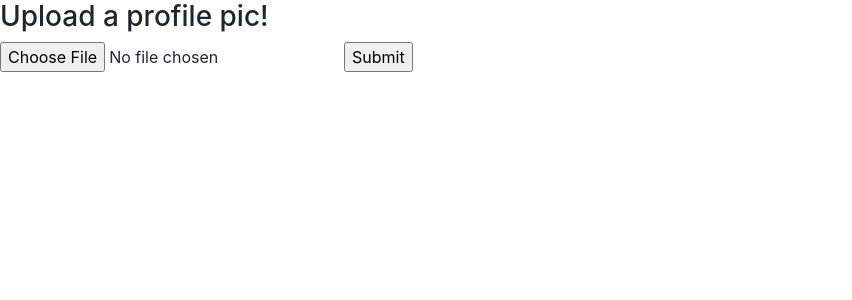
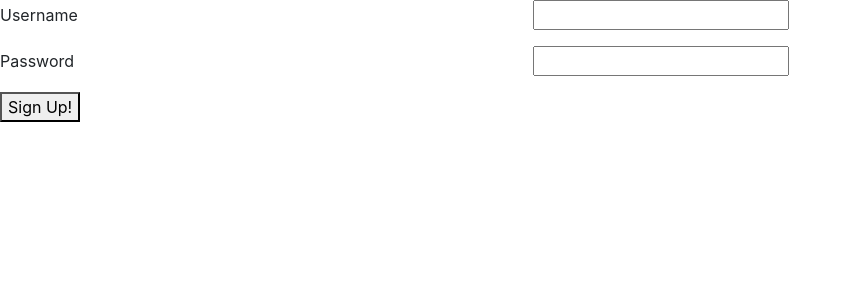
Before and after one commit to aubrey-sherman/friender-fe, a React (Vite) app: page /signup in a window 1280 px wide. Shown: the top 300 px of the page, without its empty margins (0-852 px from the left). Built offline with nearby package versions, Linux system fonts and the light colour scheme.

Commit message:
WIP signup form and api

```diff
--- a/src/App.jsx
+++ b/src/App.jsx
@@ -1,5 +1,8 @@
 import { useState } from 'react';
+import { BrowserRouter } from "react-router-dom";
 import UploadImageForm from './UploadImageForm.jsx';
+import FrienderApi from './api.js';
+import RoutesList from './RoutesList.jsx';
 //import './App.css';
 
 
@@ -12,12 +15,18 @@ import UploadImageForm from './UploadImageForm.jsx';
 
 function App() {
 
-  // uploadImageFile() {}
+  function uploadImage(imageFile) {
+    FrienderApi.uploadImage(imageFile);
+  }
+
+  function signUp(username, password) {
+    FrienderApi.getToken(username, password);
+  }
 
   return (
-    <div className="App">
-      <UploadImageForm />
-    </div>
+    <BrowserRouter>
+      <RoutesList uploadImage={uploadImage} signUp={signUp}/>
+    </BrowserRouter>
   );
 };
 
--- /dev/null
+++ b/src/Home.jsx
@@ -0,0 +1,22 @@
+import UploadImageForm from "./UploadImageForm.jsx";
+
+/**
+ * Purpose: renders home page
+ *
+ * Props: none
+ * States: none
+ *
+ * App > RoutesList > Home
+ */
+function Home({ uploadImage }) {
+
+  return (
+    <div className="Home">
+      Homepage!
+      <div className="App">
+        <UploadImageForm uploadImage={uploadImage} />
+      </div>
+    </div>
+  );
+}
+export default Home;
--- /dev/null
+++ b/src/RoutesList.jsx
@@ -0,0 +1,25 @@
+import { Route, Routes, Navigate } from "react-router-dom";
+import Home from "./Home.jsx";
+import SignupForm from "./SignupForm.jsx";
+
+/**
+ * Purpose: route to different components based on URLs
+ *
+ * Props:
+ *
+ * States: none
+ *
+ *  App > RoutesList ->
+ */
+function RoutesList({ uploadImage, signUp }) {
+  return (
+    <div className="RoutesList">
+      <Routes>
+        <Route path="/" element={<Home uploadImage={uploadImage} />} />
+        <Route path="/signup" element={<SignupForm signUp={signUp} />} />
+      </Routes>
+    </div>
+  );
+}
+
+export default RoutesList;
--- /dev/null
+++ b/src/SignupForm.jsx
@@ -0,0 +1,59 @@
+import { useState } from "react";
+
+const INITIAL_FORM_DATA = {
+  username: "",
+  password: "",
+}
+
+/** Signup form
+ *
+ * Props:
+ * State:
+ *
+ * App -> SignupForm
+*/
+
+function SignupForm({ signUp }) {
+  const [formData, setFormData] = useState(INITIAL_FORM_DATA);
+
+  function handleChange(evt) {
+    const { name, value } = evt.target;
+    setFormData(currFormData => ({ ...currFormData, [name]: value }));
+  }
+
+  function handleSubmit(evt) {
+    evt.preventDefault();
+    signUp(formData.username, formData.password);
+  }
+
+  return (
+    <form className="SignupForm" onSubmit={handleSubmit}>
+      <div className="mb-3">
+        <label htmlFor="SignupForm-username" className="col-5">Username</label>
+        <input
+          id="SignupForm-username"
+          className="col7"
+          name="username"
+          value={formData.username}
+          onChange={handleChange}
+        />
+      </div>
+
+      <div className="mb-3">
+        <label htmlFor="SignupForm-password" className="col-5">Password</label>
+        <input
+          id="SignupForm-password"
+          className="col7"
+          name="password"
+          type="password"
+          value={formData.password}
+          onChange={handleChange}
+        />
+      </div>
+
+      <button>Sign Up!</button>
+    </form>
+  );
+}
+
+export default SignupForm;
--- a/src/UploadImageForm.jsx
+++ b/src/UploadImageForm.jsx
@@ -8,23 +8,25 @@ import { useState } from "react";
  *
  * App -> UploadImageForm
 */
-function UploadImageForm() {
-  const [formData, setFormData] = useState(null);
+function UploadImageForm({ uploadImage }) {
+  const [imageFile, setImageFile] = useState(null);
 
-  // FIXME: Update id and name for input field
+  function handleChange(evt) {
+    setImageFile(evt.target.files[0]);
+  }
+
   function handleSubmit(evt) {
     evt.preventDefault();
-    console.log("** formData=", evt.target);
+    console.log(imageFile);
+    uploadImage(imageFile);
   }
-
-  // handleSubmit
 
   return (
     <div className="UploadImageForm">
       <h3>Upload a profile pic!</h3>
-      <form action="/action_page.php" onSubmit={handleSubmit}>
-        <input type="file" id="myFile" name="filename" />
-        <input type="submit" />
+      <form onSubmit={handleSubmit}>
+        <input type="file" name="image" onChange={handleChange} />
+        <button>Upload Image!</button>
       </form>
     </div>
   );
--- /dev/null
+++ b/src/api.js
@@ -0,0 +1,32 @@
+/**  */
+
+class FrienderApi {
+  static token = null;
+
+  static async uploadImage(imageFile) {
+    const imageData = new FormData();
+    imageData.append('image', imageFile);
+    const resp = await fetch('http://localhost:5000/uploadimage', {
+      method: 'POST',
+      body: imageData
+    });
+    const data = await resp.json();
+    console.log(data);
+  }
+
+  static async getToken(username, password) {
+    const loginData = JSON.stringify({ username, password });
+
+    const resp = await fetch('http://localhost:5000/token', {
+      method: 'POST',
+      headers: {
+        "Content-Type": "application/json"
+      },
+      body: loginData
+    });
+    const data = await resp.json();
+    console.log(data);
+  }
+}
+
+export default FrienderApi;
```
Also changed, not shown: package.json (+4 -3 lines), 1 other file (tests, documents, lock files or other folders).
